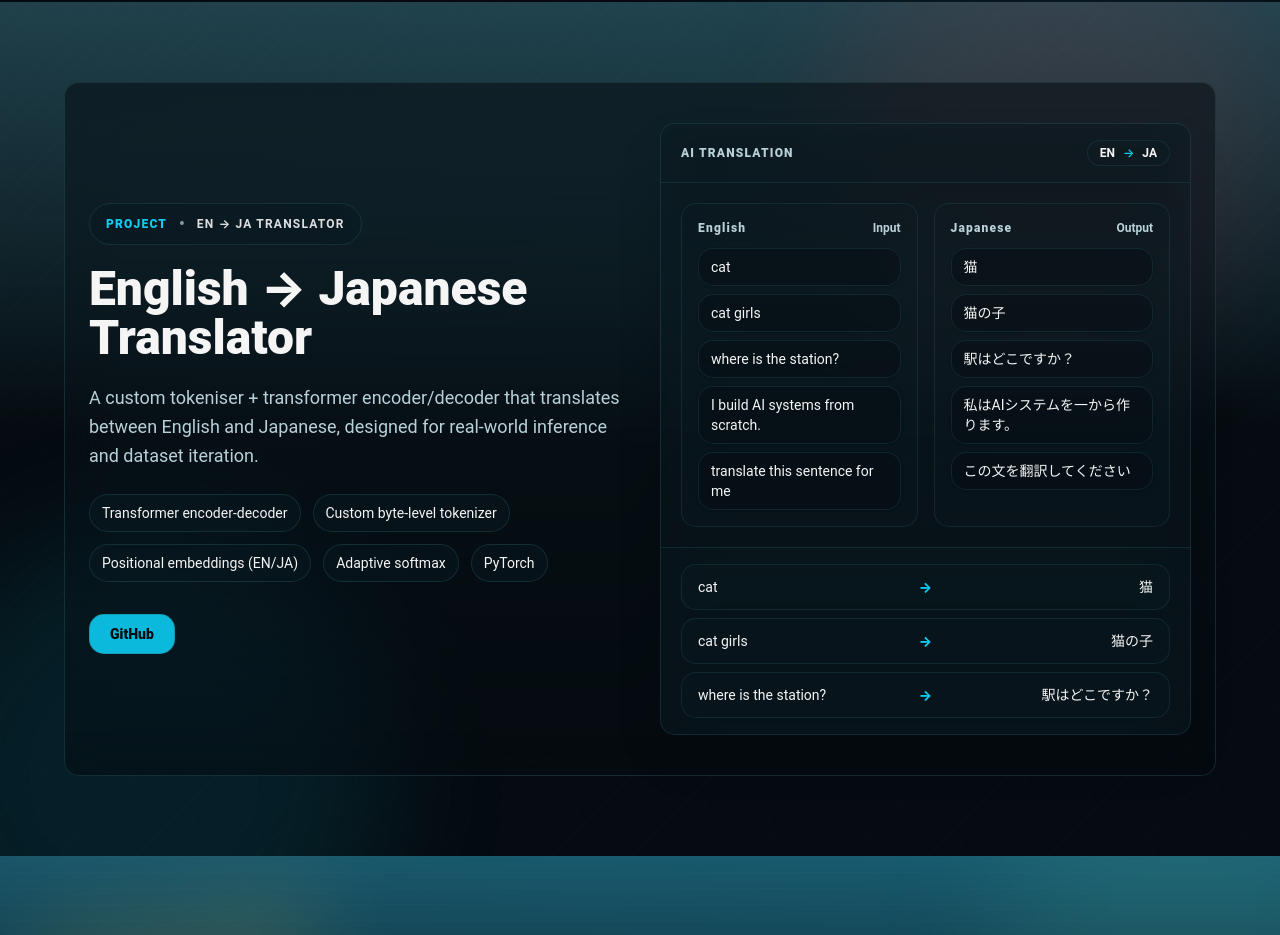
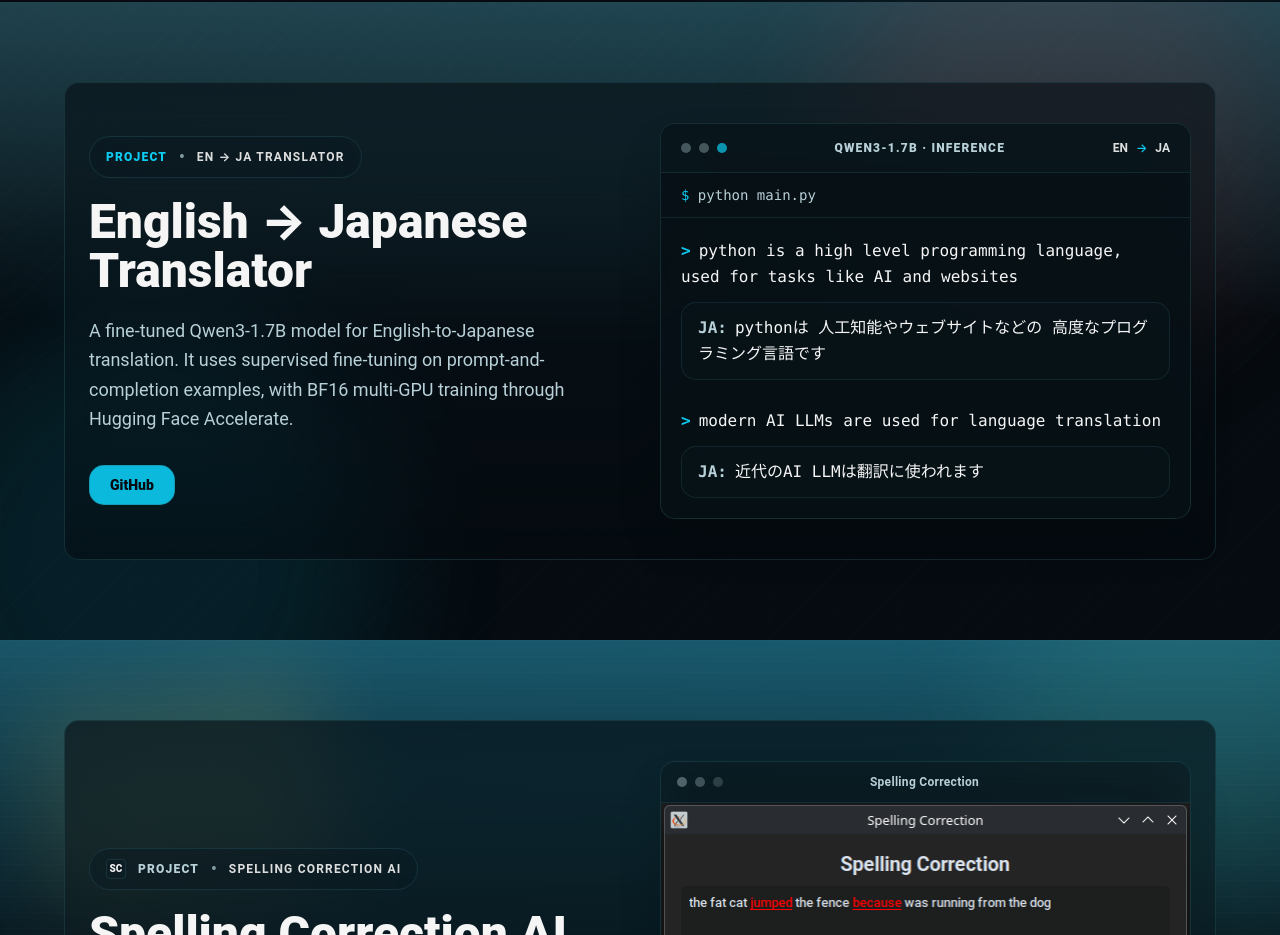
Before and after one commit to jaredturck/JaredTurck.com, a React (Vite) app in the folder frontend/: page / in a window 1280 px wide. Shown: the part 5400-6335 px from the top of the page. Built offline with nearby package versions, Linux system fonts and the light colour scheme.

Commit message:
Replace the stale custom transformer description and example grid with the current fine-tuned Qwen3-1.7B implementation. Simplify the section and present the supplied translations in a terminal-style inference panel.

```diff
--- a/frontend/src/components/EnJaTranslator.tsx
+++ b/frontend/src/components/EnJaTranslator.tsx
@@ -1,17 +1,12 @@
 const enja_examples = [
-  { en: 'cat', ja: '猫' },
-  { en: 'cat girls', ja: '猫の子' },
-  { en: 'where is the station?', ja: '駅はどこですか？' },
-  { en: 'I build AI systems from scratch.', ja: '私はAIシステムを一から作ります。' },
-  { en: 'translate this sentence for me', ja: 'この文を翻訳してください' },
-]
-
-const enja_features = [
-  'Transformer encoder-decoder',
-  'Custom byte-level tokenizer',
-  'Positional embeddings (EN/JA)',
-  'Adaptive softmax',
-  'PyTorch',
+  {
+    en: 'python is a high level programming language, used for tasks like AI and websites',
+    ja: 'pythonは 人工知能やウェブサイトなどの 高度なプログラミング言語です',
+  },
+  {
+    en: 'modern AI LLMs are used for language translation',
+    ja: '近代のAI LLMは翻訳に使われます',
+  },
 ]
 
 export default function EnJaTranslatorSection() {
@@ -37,74 +32,50 @@
             <h2 className='m-0 text-4xl font-extrabold leading-[1.02] text-text sm:text-5xl'>English → Japanese Translator</h2>
 
             <p className='m-0 max-w-xl text-base leading-relaxed text-muted sm:text-lg'>
-              A custom tokeniser + transformer encoder/decoder that translates between English and Japanese, designed for real-world inference and dataset iteration.
+              A fine-tuned Qwen3-1.7B model for English-to-Japanese translation. It uses supervised fine-tuning on prompt-and-completion examples, with BF16 multi-GPU training through Hugging Face Accelerate.
             </p>
-
-            <div className='mt-1 flex flex-wrap gap-3'>
-              {enja_features.map((x) => (
-                <span key={x} className='rounded-full border border-line/40 bg-surface/35 px-3 py-2 text-sm text-text backdrop-blur-lg'>{x}</span>
-              ))}
-            </div>
 
             <div className='mt-3 flex flex-wrap gap-4'>
               <a href='https://github.com/jaredturck/en-ja-translator' target='_blank' rel='noreferrer' className='inline-flex items-center justify-center rounded-ui bg-accent/90 hover:bg-accent px-5 py-3 text-sm font-extrabold leading-none text-bg border border-line/30 transition-colors'>GitHub</a>
             </div>
           </div>
 
-          <div className='rounded-ui border border-line/40 bg-gradient-to-b from-surface/30 via-surface/20 to-surface/30 backdrop-blur-xl overflow-hidden shadow-2xl'>
-            <div className='flex items-center justify-between border-b border-line/30 bg-surface/25 px-5 py-4'>
-              <div className='text-xs font-extrabold tracking-widest text-muted'>AI TRANSLATION</div>
-              <div className='inline-flex items-center gap-2 rounded-full border border-line/30 bg-surface/30 px-3 py-1 text-xs font-semibold text-text/90'>
-                <span className='text-text'>EN</span>
+          <div className='overflow-hidden rounded-ui border border-line/40 bg-[#071116]/90 shadow-2xl backdrop-blur-xl'>
+            <div className='flex items-center justify-between border-b border-line/30 bg-surface/35 px-5 py-4'>
+              <div className='flex items-center gap-2' aria-hidden='true'>
+                <span className='h-2.5 w-2.5 rounded-full bg-muted/35' />
+                <span className='h-2.5 w-2.5 rounded-full bg-muted/35' />
+                <span className='h-2.5 w-2.5 rounded-full bg-accent/70' />
+              </div>
+
+              <div className='text-xs font-extrabold tracking-widest text-muted'>QWEN3-1.7B · INFERENCE</div>
+
+              <div className='inline-flex items-center gap-2 text-xs font-semibold text-text/90'>
+                <span>EN</span>
                 <span className='text-accent'>→</span>
-                <span className='text-text'>JA</span>
+                <span>JA</span>
               </div>
             </div>
 
-            <div className='grid gap-4 p-5 lg:grid-cols-2'>
-              <div className='rounded-ui border border-line/30 bg-surface/25 p-4'>
-                <div className='flex items-center justify-between'>
-                  <div className='text-xs font-extrabold tracking-widest text-muted'>English</div>
-                  <div className='text-xs font-semibold text-muted'>Input</div>
-                </div>
-
-                <div className='mt-3 space-y-2'>
-                  {enja_examples.map((x) => (
-                    <div key={x.en} className='rounded-ui border border-line/30 bg-bg/35 px-3 py-2 text-sm text-text shadow-sm'>
-                      {x.en}
-                    </div>
-                  ))}
-                </div>
-              </div>
-
-              <div className='rounded-ui border border-line/30 bg-surface/25 p-4'>
-                <div className='flex items-center justify-between'>
-                  <div className='text-xs font-extrabold tracking-widest text-muted'>Japanese</div>
-                  <div className='text-xs font-semibold text-muted'>Output</div>
-                </div>
-
-                <div className='mt-3 space-y-2'>
-                  {enja_examples.map((x) => (
-                    <div key={x.ja} className='rounded-ui border border-line/30 bg-bg/35 px-3 py-2 text-sm text-text shadow-sm'>
-                      {x.ja}
-                    </div>
-                  ))}
-                </div>
-              </div>
+            <div className='border-b border-line/30 px-5 py-3 font-mono text-sm text-muted'>
+              <span className='text-accent'>$</span> python main.py
             </div>
 
-            <div className='border-t border-line/30 bg-surface/20 px-5 py-4'>
-              <div className='space-y-2'>
-                {enja_examples.slice(0, 3).map((x) => (
-                  <div key={x.en} className='flex items-center gap-3 rounded-ui border border-line/30 bg-surface/25 px-4 py-3'>
-                    <div className='min-w-0 flex-1 text-sm text-text truncate'>{x.en}</div>
-                    <div className='text-sm font-extrabold text-accent'>→</div>
-                    <div className='min-w-0 flex-1 text-sm text-text truncate text-right'>{x.ja}</div>
+            <div className='space-y-7 p-5 font-mono'>
+              {enja_examples.map((example) => (
+                <div key={example.en} className='space-y-3'>
+                  <div className='leading-relaxed text-text'>
+                    <span className='mr-2 font-bold text-accent'>&gt;</span>
+                    {example.en}
                   </div>
-                ))}
-              </div>
+
+                  <div className='rounded-ui border border-line/30 bg-surface/25 px-4 py-3 leading-relaxed text-text'>
+                    <span className='mr-2 font-bold text-muted'>JA:</span>
+                    {example.ja}
+                  </div>
+                </div>
+              ))}
             </div>
-
           </div>
         </div>
       </div>
```
